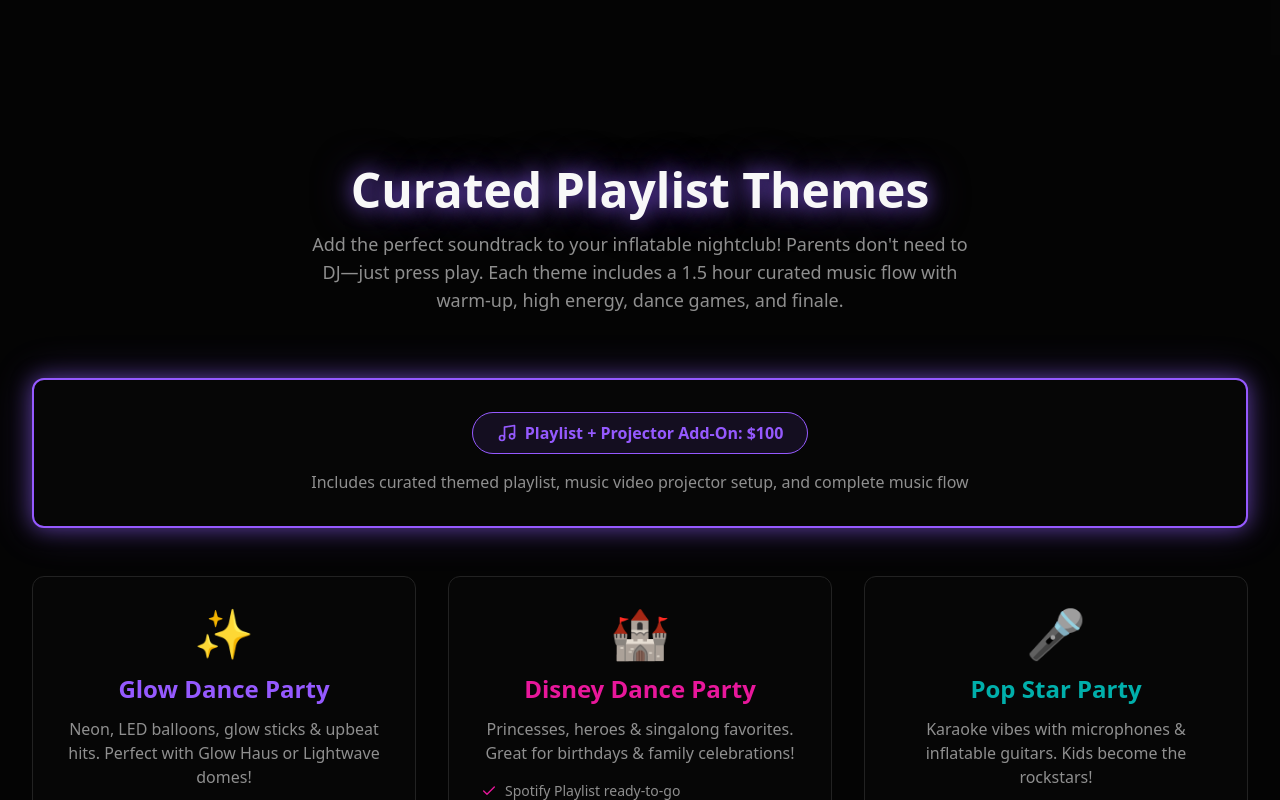
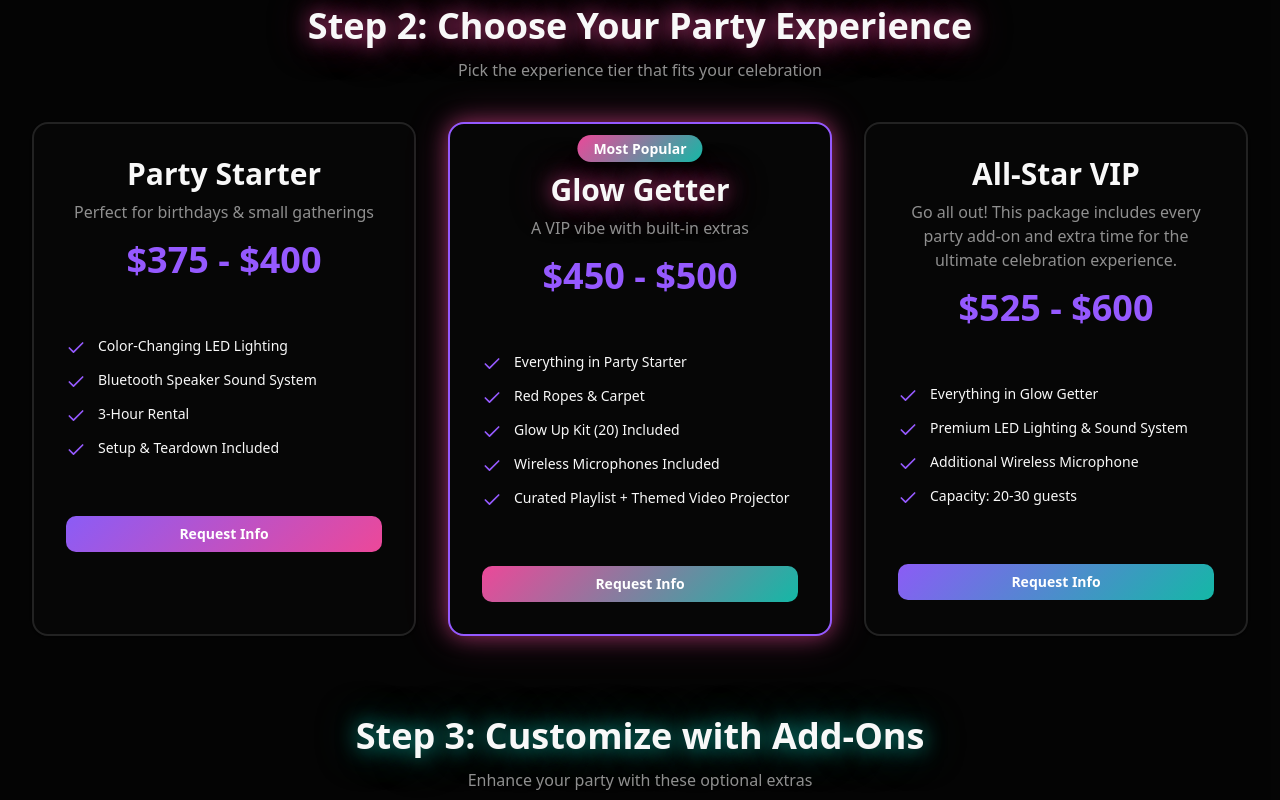
Before and after one commit to CurtBryan/party_lab, a Next.js app: page / in a window 1280 px wide. Shown: the part 2740-3540 px from the top of the page. Built offline with nearby package versions, Linux system fonts and the light colour scheme.

Commit message:
Update packages-section.tsx

```diff
--- a/components/packages-section.tsx
+++ b/components/packages-section.tsx
@@ -3,6 +3,7 @@
 import { useState, useRef } from "react";
 import { ProductSelector } from "./product-selector";
 import { PackageCard } from "./package-card";
+import { AddOns } from "./add-ons";
 
 export function PackagesSection() {
   const [selectedProduct, setSelectedProduct] = useState<string | null>(null);
@@ -65,7 +66,83 @@ export function PackagesSection() {
             onProductSelect={handleProductSelect}
           />
         </div>
+
+        {/* Step 2: Choose Your Party Experience */}
+        <div className="mb-20" ref={experienceRef}>
+          <div className="text-center mb-10">
+            <h3 className="text-3xl md:text-4xl font-bold mb-3 text-glow-pink">
+              Step 2: Choose Your Party Experience
+            </h3>
+            <p className="text-muted-foreground">
+              Pick the experience tier that fits your celebration
+            </p>
+          </div>
+          <div className="grid grid-cols-1 md:grid-cols-3 gap-8">
+            <PackageCard
+              name="Party Starter"
+              description="Perfect for birthdays & small gatherings"
+              price={getPricing("375", "400")}
+              features={[
+                "Color-Changing LED Lighting",
+                "Bluetooth Speaker Sound System",
+                "3-Hour Rental",
+                "Setup & Teardown Included",
+              ]}
+              glowColor="purple"
+            />
+
+            <PackageCard
+              name="Glow Getter"
+              description="A VIP vibe with built-in extras"
+              price={getPricing("450", "500")}
+              features={[
+                "Everything in Party Starter",
+                "Red Ropes & Carpet",
+                "Glow Up Kit (20) Included",
+                "Wireless Microphones Included",
+                "Curated Playlist + Themed Video Projector",
+              ]}
+              glowColor="pink"
+              featured={true}
+            />
+
+            <PackageCard
+              name="All-Star VIP"
+              description="Go all out! This package includes every party add-on and extra time for the ultimate celebration experience."
+              price={getPricing("525", "600")}
+              features={[
+                "Everything in Glow Getter",
+                "Premium LED Lighting & Sound System",
+                "Additional Wireless Microphone",
+                "Capacity: 20-30 guests",
+              ]}
+              glowColor="teal"
+            />
+          </div>
+        </div>
+
+        {/* Step 3: Add-Ons */}
+        <div className="mb-12">
+          <div className="text-center mb-10">
+            <h3 className="text-3xl md:text-4xl font-bold mb-3 text-glow-teal">
+              Step 3: Customize with Add-Ons
+            </h3>
+            <p className="text-muted-foreground">
+              Enhance your party with these optional extras
+            </p>
+          </div>
+          <AddOns />
+        </div>
+
+        <div className="mt-12 text-center">
+          <p className="text-muted-foreground mb-2">
+            All packages include setup and teardown. Turn any space into a nightclub in 30 minutes!
+          </p>
+          <p className="text-sm text-muted-foreground">
+            Serving the Phoenix metro area and throughout Arizona.
+          </p>
+        </div>
       </div>
     </section>
-  )
+  );
 }
```
